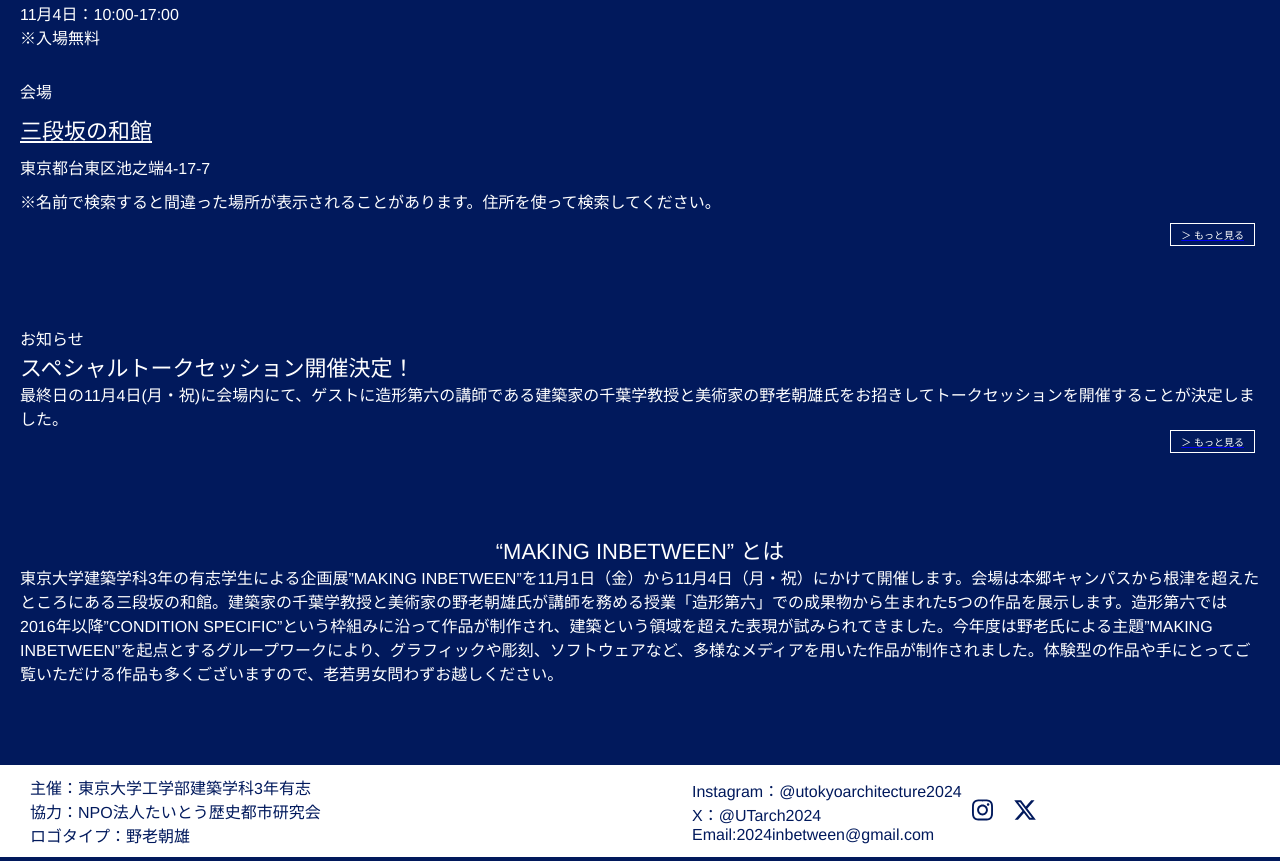
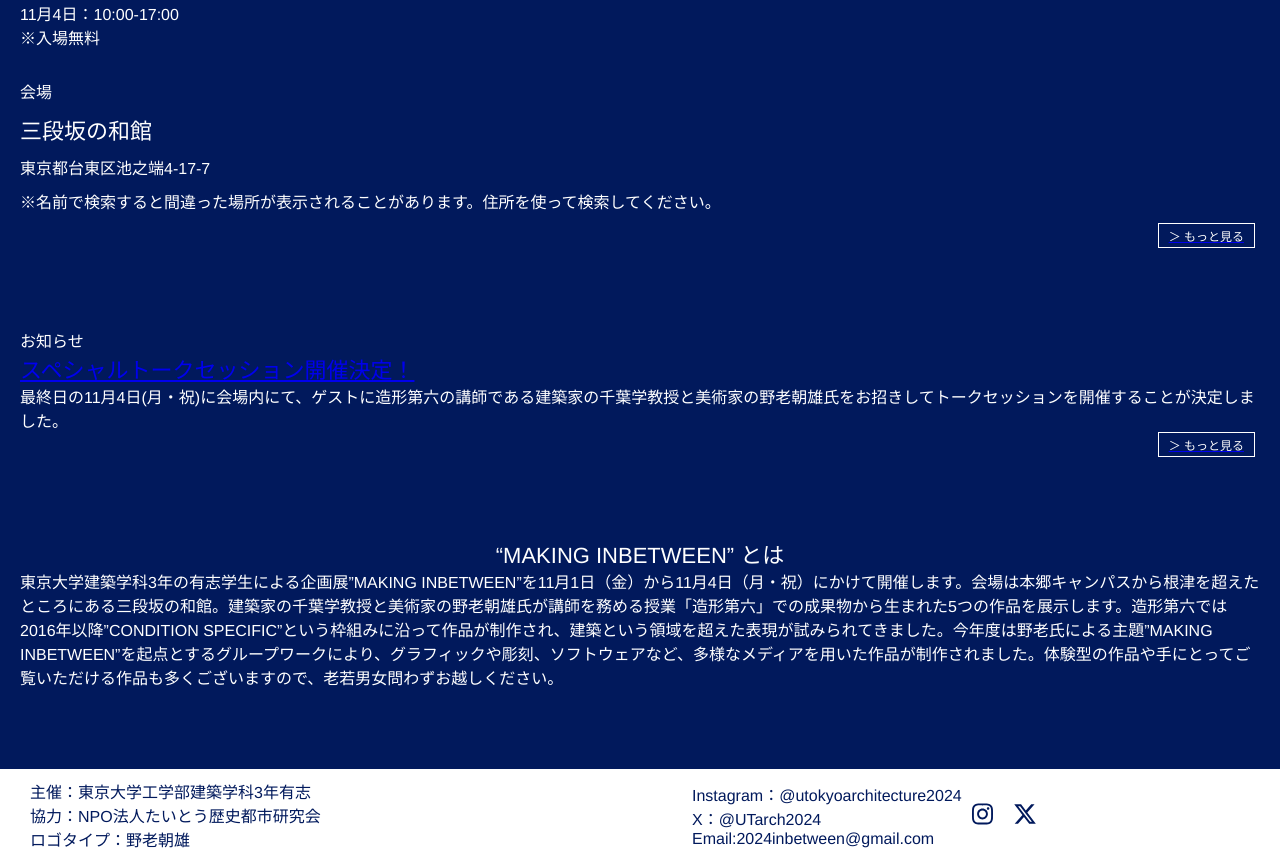
Before and after one commit to 2024inbetween/mib, a React (Create React App) app: page /en/news in a window 1280 px wide. Shown: the part 1509-2370 px from the top of the page. Built offline with nearby package versions, Linux system fonts and the light colour scheme.

Commit message:
Deploy to GitHub Pages

```diff
--- a/src/About.js
+++ b/src/About.js
@@ -29,7 +29,6 @@ function About(){
                 <div className='sectionTitle'>
                 Project Team
                 </div>
-
                 <div className='teamTitle'>
                     0と1のあいだ
                 </div>
--- a/src/components/Dateh.css
+++ b/src/components/Dateh.css
@@ -1,4 +1,4 @@
-.big{
+.big_wakan{
   font-size:22px;
 }
 
@@ -51,9 +51,3 @@
 .event-location p {
   margin: 10px 0; /* 各行の間隔を整える */
 }
-
-.morebutton {
-  display: flex;
-  justify-content: flex-end; /* 子要素を右寄せ */
-  padding-right: 25px; /* 必要に応じて余白を追加 */
-}
--- a/src/components/Dateh.js
+++ b/src/components/Dateh.js
@@ -32,7 +32,7 @@ function Date() {
   </div>
   <div className="event-location">
     <p>会場</p>
-    <p className="big">三段坂の和館</p>
+    <p className="big_wakan">三段坂の和館</p>
     <p>東京都台東区池之端4-17-7</p>
     <p>※名前で検索すると間違った場所が表示されることがあります。住所を使って検索してください。</p>
   </div>
--- a/src/components/MoreButton.css
+++ b/src/components/MoreButton.css
@@ -6,7 +6,7 @@
     border: 1px solid white;
     background-color: #01195C; /* 背景の濃い青色 */
     color: white;
-    font-size: 10px;
+    font-size: 12px;
     cursor: pointer;
     transition: background-color 0.3s ease;
   }
--- a/src/components/MoreButton.js
+++ b/src/components/MoreButton.js
@@ -1,5 +1,5 @@
 import React from 'react';
-import './MoreButton.css';  // CSSを別ファイルに分ける
+import './MoreButton.css';
 
 const MoreButton = () => {
   return (
--- a/src/components/NewNewsh.css
+++ b/src/components/NewNewsh.css
@@ -25,10 +25,3 @@
   padding-left:20px;
   padding-right:20px;
 }
-
-
-.morebutton {
-  display: flex;
-  justify-content: flex-end; /* 子要素を右寄せ */
-  padding-right: 25px; /* 必要に応じて余白を追加 */
-}
--- a/src/components/NewNewsh.js
+++ b/src/components/NewNewsh.js
@@ -10,7 +10,9 @@ function NewNewsh() {
         <div className="news-row">お知らせ</div>
         <div className="news-content">
           <div className='news-title_2'>
+          <Link to="/News" >
             スペシャルトークセッション開催決定！
+          </Link>
           </div>
           {/*<div className="news-eyecatch">
             *ここに写真を入れる
--- a/src/components/Worksh.css
+++ b/src/components/Worksh.css
@@ -16,6 +16,6 @@
 
 .morebutton {
     display: flex;
-    justify-content: flex-end; /* 子要素を右寄せ */
-    padding-right: 25px; /* 必要に応じて余白を追加 */
+    justify-content: flex-end;
+    padding-right: 50px;
   }
--- a/src/styles.css
+++ b/src/styles.css
@@ -15,3 +15,9 @@ body * {
 body *:lang(en) {
   font-family: 'Helvetica', 'Arial', sans-serif !important;  /* 英文はHelvetica、フォールバックとしてArial */
 }
+
+.morebutton {
+  display: flex;
+  justify-content: flex-end;
+  padding-right: 25px;
+}
```
Also changed, not shown: src/Home.css (line endings or trailing spaces), 12 other files (tests, documents, lock files or other folders).
